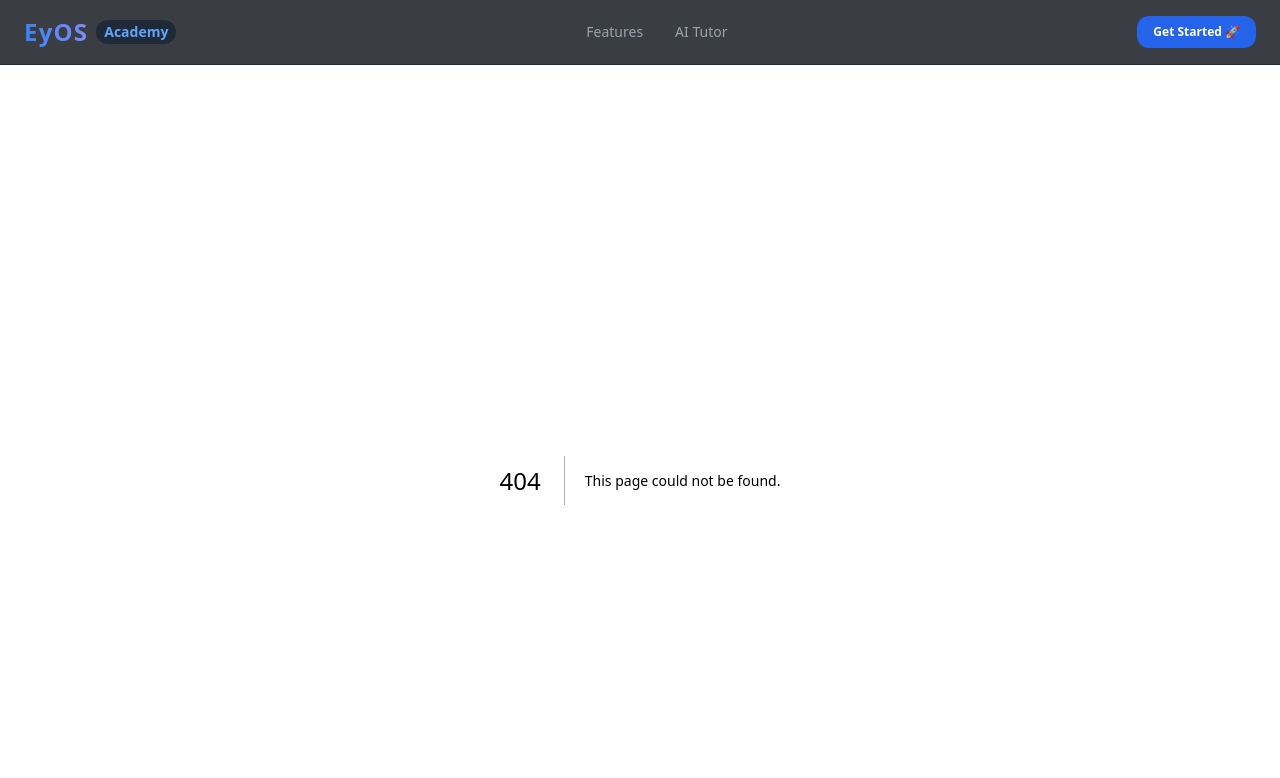
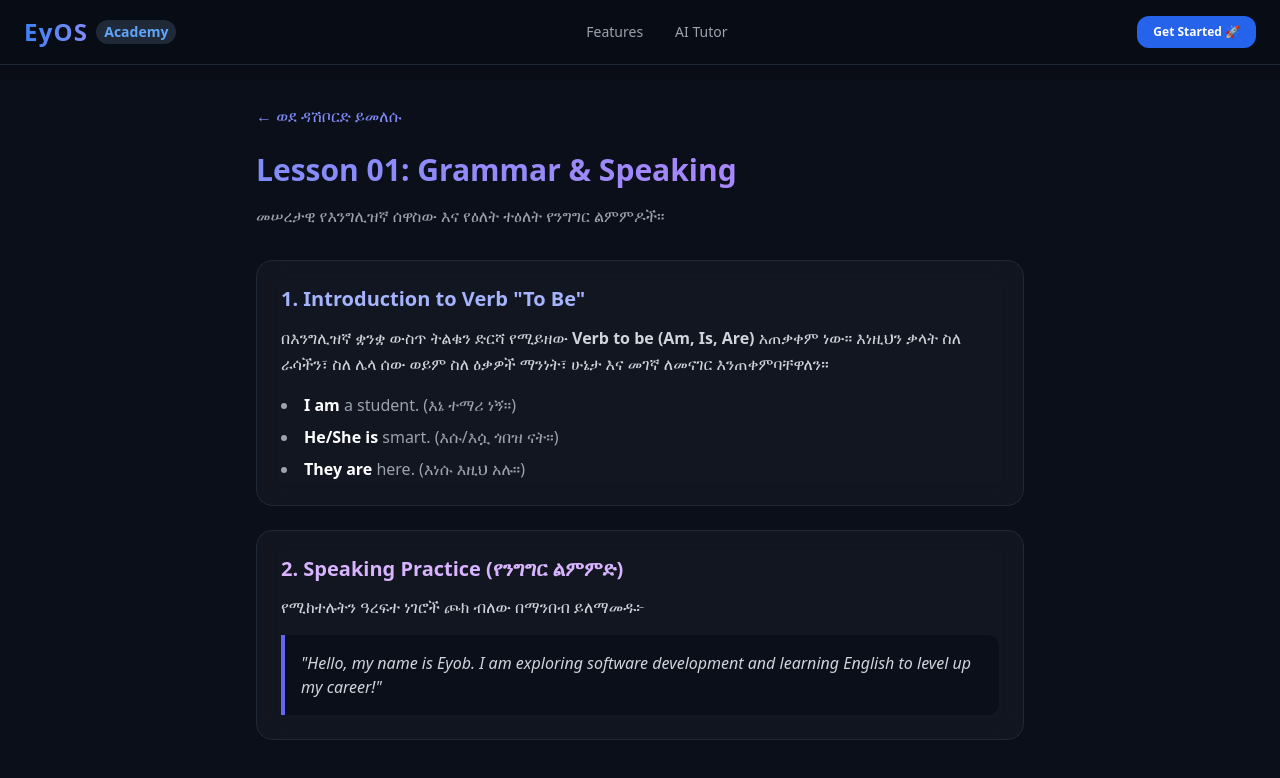
Before and after one commit to eyobaasefa19-hue/EyOS-Academy, a Next.js app: page /lessons/grammar in a window 1280 px wide. Before the commit this address had no page. Shown: the top 778 px of the page. Built offline with nearby package versions, Linux system fonts and the light colour scheme.

Commit message:
Create GrammarLesson component for English lessons
This component displays a grammar lesson with links, headings, and content in both English and Amharic.

```diff
--- /dev/null
+++ b/src/app/lessons/grammar/page.tsx
@@ -0,0 +1,41 @@
+"use client";
+
+import Link from "next/link";
+
+export default function GrammarLesson() {
+  return (
+    <div className="min-h-screen bg-[#0B0F19] text-white p-6">
+      <div className="max-w-3xl mx-auto">
+        <Link href="/dashboard" className="text-indigo-400 hover:underline mb-6 inline-block">
+          ← ወደ ዳሽቦርድ ይመለሱ
+        </Link>
+
+        <h1 className="text-3xl font-bold mb-4 bg-gradient-to-r from-indigo-400 to-purple-400 bg-clip-text text-transparent">
+          Lesson 01: Grammar & Speaking
+        </h1>
+        <p className="text-gray-400 mb-8">መሠረታዊ የእንግሊዝኛ ሰዋስው እና የዕለት ተዕለት የንግግር ልምምዶች።</p>
+
+        <div className="bg-[#161B26]/60 backdrop-blur-md border border-gray-800 p-6 rounded-2xl mb-6">
+          <h2 className="text-xl font-semibold mb-3 text-indigo-300">1. Introduction to Verb "To Be"</h2>
+          <p className="text-gray-300 leading-relaxed mb-4">
+            በእንግሊዝኛ ቋንቋ ውስጥ ትልቁን ድርሻ የሚይዘው <strong>Verb to be (Am, Is, Are)</strong> አጠቃቀም ነው።
+            እነዚህን ቃላት ስለ ራሳችን፣ ስለ ሌላ ሰው ወይም ስለ ዕቃዎች ማንነት፣ ሁኔታ እና መገኛ ለመናገር እንጠቀምባቸዋለን።
+          </p>
+          <ul className="list-disc list-inside space-y-2 text-gray-400">
+            <li><strong className="text-white">I am</strong> a student. (እኔ ተማሪ ነኝ።)</li>
+            <li><strong className="text-white">He/She is</strong> smart. (እሱ/እሷ ጎበዝ ናት።)</li>
+            <li><strong className="text-white">They are</strong> here. (እነሱ እዚህ አሉ።)</li>
+          </ul>
+        </div>
+
+        <div className="bg-[#161B26]/60 backdrop-blur-md border border-gray-800 p-6 rounded-2xl">
+          <h2 className="text-xl font-semibold mb-3 text-purple-300">2. Speaking Practice (የንግግር ልምምድ)</h2>
+          <p className="text-gray-300 mb-4">የሚከተሉትን ዓረፍተ ነገሮች ጮክ ብለው በማንበብ ይለማመዱ፦</p>
+          <blockquote className="border-l-4 border-indigo-500 bg-[#0B0F19] p-4 rounded-r-xl text-gray-300 italic">
+            "Hello, my name is Eyob. I am exploring software development and learning English to level up my career!"
+          </blockquote>
+        </div>
+      </div>
+    </div>
+  );
+}
```
